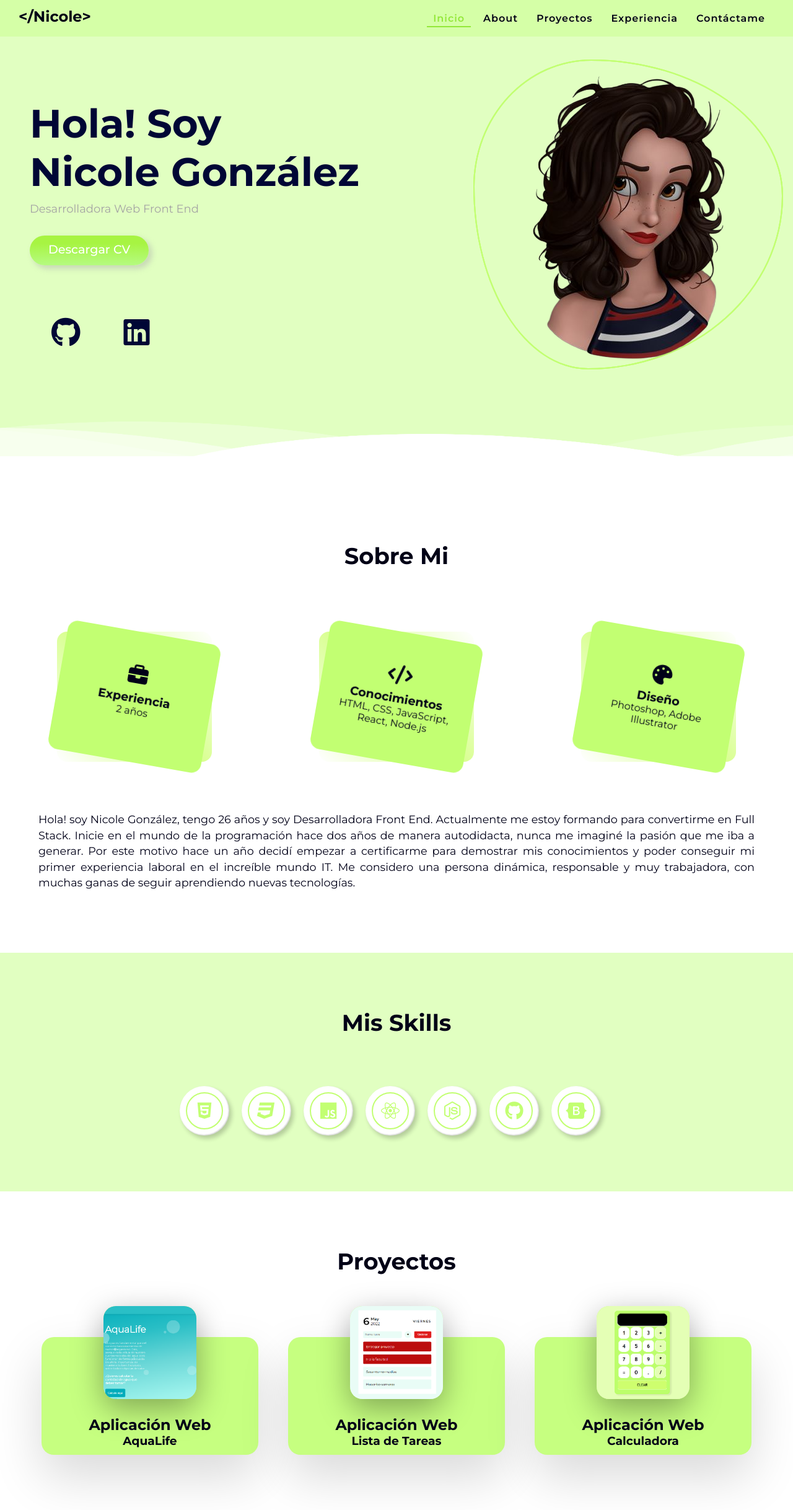
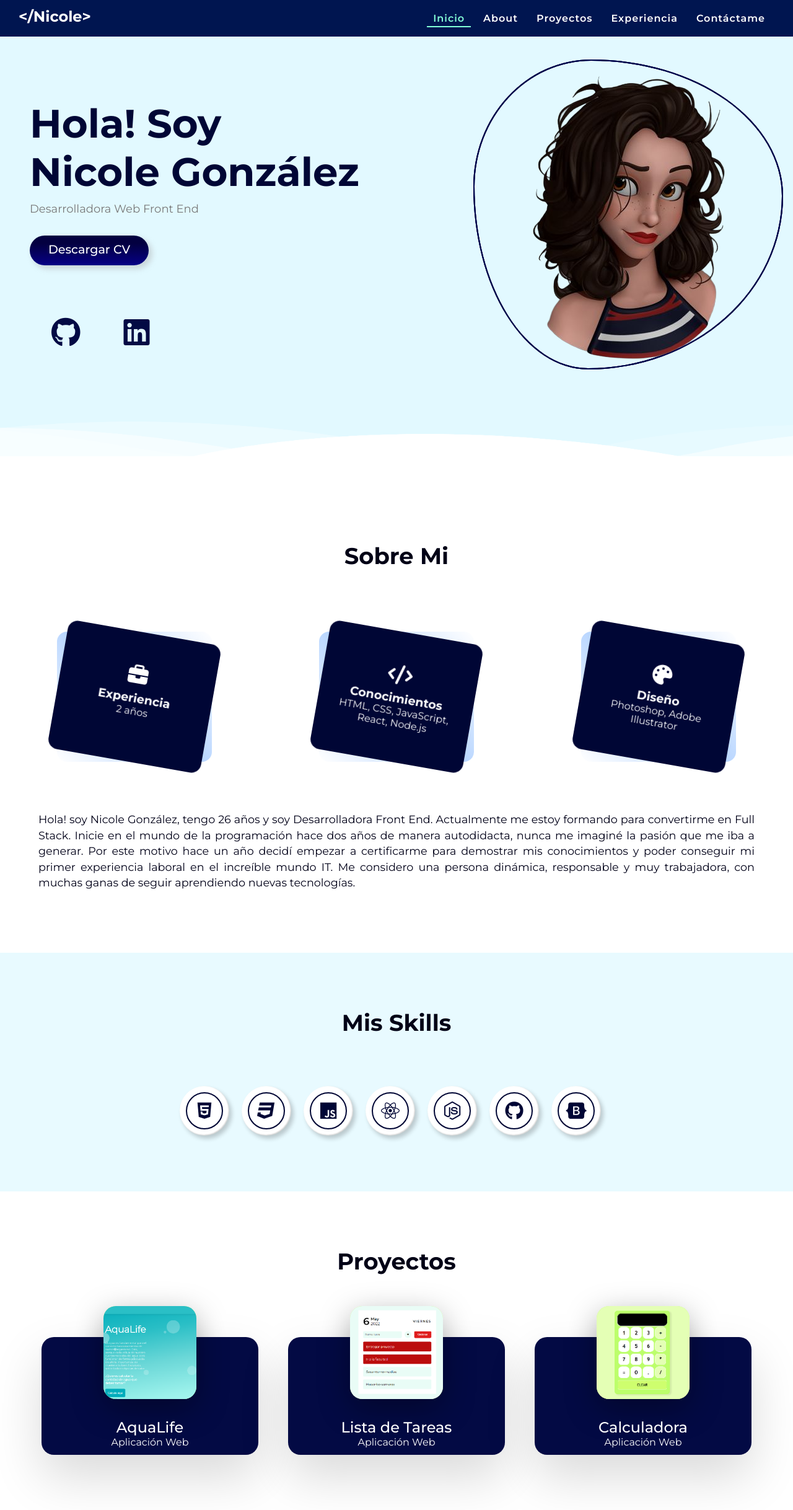
Before and after one commit to YesicaGonzalezN/portafolio, a React (Create React App) app: page / in a window 1280 px wide. Shown: the top 2436 px of the page at 62% size. Built offline with nearby package versions, Linux system fonts and the light colour scheme.

Commit message:
git add .

```diff
--- a/src/App.css
+++ b/src/App.css
@@ -6,14 +6,15 @@
 .button {
   border-radius: 30px;
   border: none;
-  color: #000635;  font-weight: 600;
+  color: #fff;
+  font-weight: 600;
   font-size: 16px;
   padding: 11px 26px 11px 26px;
-  background: linear-gradient(180deg, rgb(167, 244, 66) 25.71%, rgb(181, 251, 128) 99.36%);
-  box-shadow: 9px 5px 15px 1px rgba(216, 216, 216, 0.45);
+  background: linear-gradient(180deg,#020733 25.71%, #000c71 99.36%);
+  box-shadow: 9px 5px 15px 1px rgba(116, 116, 116, 0.45);
   cursor: pointer;
 }
 
 .button:hover {
-  background: #c6ff80;
+  background: #000c71;
 }
--- a/src/Components/About/About.css
+++ b/src/Components/About/About.css
@@ -30,7 +30,7 @@
     background: linear-gradient(
         45deg,
         transparent,
-        #d8ff8f,
+        #b7d5ff,
         transparent
     );
     display: grid;
@@ -41,22 +41,25 @@
 .about-card {
     width: 250px;
     height: 210px;
-    background-color: #c2ff72;    border: 1px solid transparent;
+    background-color: #000635;
+    border: 1px solid transparent;
     border-radius: 1rem;
     padding: 2rem;
     text-align: center;
     transform: rotate(10deg);
     transition: 0.3s;
+    color: #fff;
 }
 
 .about-card:hover {
     transform: rotate(0);
-    background-color: #c6ff80;
+    background-color: #b7d5ff;
+    color: #000635;
 }
 
 .about-card i {
     font-size: 2rem;
-    color: #010118;
+    color: #fff;
     margin-top: 20px;
 }
 
--- a/src/Components/ContactMe/ContactMe.css
+++ b/src/Components/ContactMe/ContactMe.css
@@ -1,5 +1,5 @@
 #contact {
-    background: #e1ffc1;
+    background: #e2f9ff;
     padding: 50px 50px;
 }
 
@@ -24,16 +24,19 @@
 }
 
 .option-contact {
-    background: #c2ff72;    padding: 20px;
+    background: #020733;
+    padding: 20px;
     border-radius: 1.2rem;
     text-align: center;
     line-height: 1.5rem;
     border: 1px solid transparent;
     transition: .3s;
     height: 20vh;
+    color: #fff;
 }
 .option-contact i {
     font-size: 1.3rem;
+    color:#83ffd8;
 }
 
 .option-contact h5 {
@@ -57,12 +60,15 @@ input, textarea {
     padding: 1.5rem;
     border-radius: 0.5rem;
     background: transparent;
-    border: 2px solid #c2ff72;    resize: none;
-    color: #000635;    font-size: 1rem;
+    border: 2px solid #020733;
+    resize: none;
+    color: #000635;
+    font-size: 1rem;
 }
 
 ::placeholder {
-    color: #000635;    font-family: 'Montserrat';
+    color: #000635;
+    font-family: 'Montserrat';
 }
 
 @media screen and (max-width: 1024px) {
--- a/src/Components/Experience/Experience.css
+++ b/src/Components/Experience/Experience.css
@@ -1,6 +1,6 @@
 #experience {
     margin: 80px 0;
-    background: #e1ffc1;
+    background: #e8faff;
 }
 
 .title h2 {
@@ -36,11 +36,13 @@
     box-shadow: inset -1px -1px 2px rgba(0, 0, 0, 0.2),
                 4px 5px 7px rgba(0, 0, 0, 0.2);
     transition: 0.5s;
-    color: #c2ff72;    cursor: default;
+    color: #000635;
+    cursor: default;
 }
 
 .skills li:hover {
-    color: #000635;    transform: translateY(-20px);
+    color: #000595;
+    transform: translateY(-20px);
     box-shadow: inset -1px -1px 2px rgba(0, 0, 0, 0.2),
     2px 24px 10px rgba(0, 0, 0, 0.1);
 }
@@ -53,7 +55,8 @@
     right: 10px;
     bottom: 10px;
     border-radius: 50%;
-    border: 2px solid #c2ff72;}
+    border: 2px solid #000635;
+}
 
 .skills li .fa-brands {
     position: relative;
@@ -66,6 +69,6 @@
         flex-wrap: wrap;
     }
     .skills li {
-        margin: 10px 0;
+        margin: 15px 10px;
     }
 }
--- a/src/Components/Footer/Footer.css
+++ b/src/Components/Footer/Footer.css
@@ -5,7 +5,8 @@ footer {
 }
 
 footer a {
-    color: #c2ff72;    text-decoration: none;
+    color: #030a44;
+    text-decoration: none;
     font-weight: 500;
 }
 
@@ -26,7 +27,8 @@ footer a {
 }
 
 .footer-list li a:hover {
-    color: #000635;    transition: .4s;
+    color: #001484;
+    transition: .4s;
 }
 
 .footer-social {
@@ -38,10 +40,12 @@ footer a {
 
 .footer-social i {
     font-size: 1.4rem;
-    color: #000635;}
+    color: #fff;
+}
 
 .footer-social a {
-    background: #c2ff72;    border-radius: 50px;
+    background: #000635;
+    border-radius: 50px;
     border: 1px solid transparent;
     padding: 0.7rem;
     margin: 0 1rem;
@@ -49,5 +53,5 @@ footer a {
 }
 
 .footer-social a:hover {
-    background: #c6ff80;
+    background: #001484;
 }
--- a/src/Components/Main/Main.css
+++ b/src/Components/Main/Main.css
@@ -2,7 +2,7 @@
     display: flex;
     width: 100%;
     height: 92vh;
-    background: #e1ffc1;
+    background: #e2f9ff;
     margin-left: auto;
     margin-right: auto;
 
@@ -24,7 +24,8 @@
 }
 
 .main-name>:nth-child(1) {
-    color: #000635;    font-weight: bold;
+    color: #000635;
+    font-weight: bold;
     font-size: 4rem;
 }
 
@@ -36,7 +37,7 @@
 
 .main-name>:nth-child(3) {
     font-weight: 400;
-    color: #a4a4a4;
+    color: #797979;
     margin-top: 10px;
     font-size: 18px;
 }
@@ -50,7 +51,7 @@
     color: #fff;
     font-size: 1.2rem;
     font-weight: 500;
-    background: linear-gradient(180deg, rgb(167, 244, 66) 25.71%, rgb(181, 251, 128) 99.36%);
+    background: linear-gradient(180deg, #030040 25.71%, hsl(243, 100%, 26%) 99.36%);
     box-shadow: 5px 5px 9px 1px rgba(173, 173, 173, 0.444);
     cursor: pointer;
     text-decoration: none;
@@ -58,7 +59,7 @@
 }
 
 .main-button:hover {
-    background: #c6ff80;
+    background: #030974;
 }
 
 .main-icons {
@@ -70,12 +71,14 @@
 
 .main-icons>a>i {
     margin: 0 35px;
-    color: #000635;    transition: .4s;
+    color: #030a44;
+    transition: .4s;
 }
 
 .main-icons>a>i:hover {
     cursor: pointer;
-    color: #c2ff72;}
+    color: #030974;
+}
 
 .main-right {
     flex: 1;
@@ -99,7 +102,7 @@
     left: 0;
     width: 100%;
     height: 100%;
-    border: 2px solid #c2ff72;
+    border: 2px solid #00044a;
     border-radius: 38% 62% 63% 37% / 41% 44% 56% 59%;
     transition: 0.5s;
     animation: animate 6s linear infinite;
@@ -107,7 +110,7 @@
 
 .circle:hover span:nth-child(1) {
     border: none;
-    background: #c2ff72;
+    background: #00044a;
 }
 
 .circle span:nth-child(2) {
@@ -116,14 +119,16 @@
     left: 0;
     width: 100%;
     height: 100%;
-    border: 2px solid #c2ff72;    border-radius: 38% 62% 63% 37% / 41% 44% 56% 59%;
+    border: 2px solid #00044a;
+    border-radius: 38% 62% 63% 37% / 41% 44% 56% 59%;
     transition: 0.5s;
     animation: animate 4s linear infinite;
 }
 
 .circle:hover span:nth-child(2) {
     border: none;
-    background: #c2ff72;}
+    background: #00044a;
+}
 
 .circle span:nth-child(3) {
     position: absolute;
@@ -131,14 +136,16 @@
     left: 0;
     width: 100%;
     height: 100%;
-    border: 2px solid #c2ff72;    border-radius: 38% 62% 63% 37% / 41% 44% 56% 59%;
+    border: 2px solid #00044a;
+    border-radius: 38% 62% 63% 37% / 41% 44% 56% 59%;
     transition: 0.5s;
     animation: animate 10s linear infinite;
 }
 
 .circle:hover span:nth-child(3) {
     border: none;
-    background: #c2ff72;}
+    background: #00044a;
+}
 
 @keyframes animate {
     0% {
--- a/src/Components/Nav/Nav.css
+++ b/src/Components/Nav/Nav.css
@@ -1,10 +1,9 @@
 .header-area {
-    background: #d5ffa7;
+    background: #001550;
     width: 100%;
     padding: 0 30px;
     z-index: 9;
     position: fixed;
-    border-bottom: #909090ad;
 }
 
 .header-container {
@@ -18,7 +17,7 @@
     padding: 12px 0;
     font-size: 1.5rem;
     font-weight: bold;
-    color: var(--black);
+    color: #fff;
 }
 
 .mobile-nav {
@@ -35,7 +34,7 @@
 }
 
 .primary-menu a {
-    color: var(--black);
+    color: #fff;
     position: relative;
     text-decoration: none;
     font-weight: 600;
@@ -45,7 +44,7 @@
 }
 .primary-menu a:hover,
 .primary-menu .active {
-    color:#93e839;
+    color:#83ffd8;
 }
 
 .primary-menu li a:after {
@@ -53,7 +52,7 @@
     position: absolute;
     width: 0%;
     height: 2px;
-    background: #93e839;
+    background: #83ffd8;
     bottom: 7px;
     left: 0;
     transition: all .5s;
@@ -72,7 +71,8 @@
     margin: 5px;
     padding: 10px;
     font-size: 24px;
-    color: #000635;    outline: none;
+    color: #83ffd8;
+    outline: none;
     cursor: pointer;
 }
 
@@ -80,10 +80,10 @@
     .site-nav-menu {
         float: none;
         position: absolute;
-        background: #93e839;
+        background: #83ffd8;
         width: 100%;
         left: 0;
-        top: 58px;
+        top: 60px;
         padding: 30px 0px 150px 0px;
         border-top: 1px solid transparent;
         clip-path: circle(0% at 100% 0%);
@@ -95,6 +95,12 @@
         text-align: center;
         margin: 20px 5px;
     }
+    .primary-menu li a {
+        color: #000635;
+    }
+    .primary-menu li a:hover {
+        color: #000d73;
+    }
     .mobile-nav {
         display: block;
     }
--- a/src/Components/Projects/Projects.css
+++ b/src/Components/Projects/Projects.css
@@ -24,12 +24,12 @@
     position: relative;
     width: 350px;
     height: 190px;
-    background: #c6ff80;
+    background: #030a44;
     border-radius: 20px;
     box-shadow: 0 35px 80px rgba(0,0,0,0.15);
     transition: 0.5s;
     margin: 100px 0;
-
+    color: #fff;
 }
 
 .card:hover {
@@ -86,9 +86,14 @@
     transform: translateY(0px);
 }
 
+.details h2 {
+    font-weight: 500;
+}
 
 .details h3 {
     margin-bottom: 10px;
+    font-weight: 400;
+    font-size: 16px;
 }
 
 .data {
@@ -110,7 +115,8 @@
     box-shadow: 3px 7px 8px rgba(0,0,0,0.3);
     background-color: #fff;
     text-decoration: none;
-    color: #000635;    font-weight: 500;
+    color: #000635;
+    font-weight: 500;
     padding-top: 4px;
     transition: .5s;
 }
--- a/src/Components/Projects/Projects.jsx
+++ b/src/Components/Projects/Projects.jsx
@@ -18,8 +18,8 @@ const Projects = () => {
                 </div>
                 <div className="content-card">
                     <div className="details">
-                        <h2>Aplicación Web</h2>
-                        <h3>AquaLife</h3>
+                        <h2>AquaLife</h2>
+                        <h3>Aplicación Web</h3>
                         <div className="data">
                         <p>Aplicación Web para calcular el agua que se debe tomar diariamente. Cuenta
                             con un calculador de IMC.
@@ -38,8 +38,8 @@ const Projects = () => {
                 </div>
                 <div className="content-card">
                     <div className="details">
-                        <h2>Aplicación Web</h2>
-                        <h3>Lista de Tareas</h3>
+                        <h2>Lista de Tareas</h2>
+                        <h3>Aplicación Web</h3>
                         <div className="data">
                         <p>Aplicación Web para agregar notas diarias, tiene la funcionalidad de marcarlas como "realizadas" o "sin realizar".
                         </p>
@@ -57,8 +57,8 @@ const Projects = () => {
                 </div>
                 <div className="content-card">
                     <div className="details">
-                        <h2>Aplicación Web</h2>
-                        <h3>Calculadora</h3>
+                        <h2>Calculadora</h2>
+                        <h3>Aplicación Web</h3>
                         <div className="data">
                         <p>Calculadora funcional realizada puramente con React, tiene las operaciones de suma, resta, multiplicación y división.
                         </p>
```
